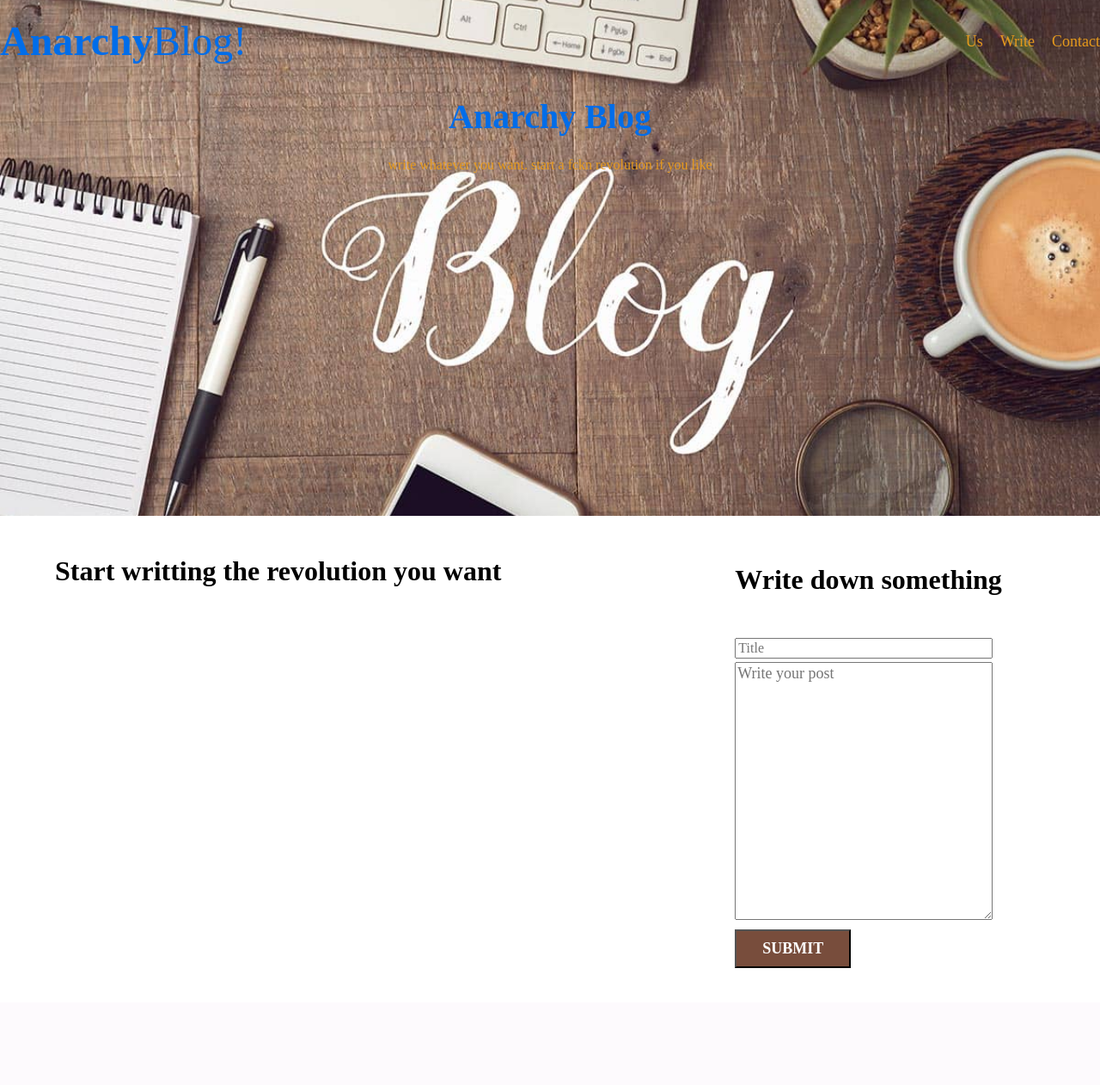
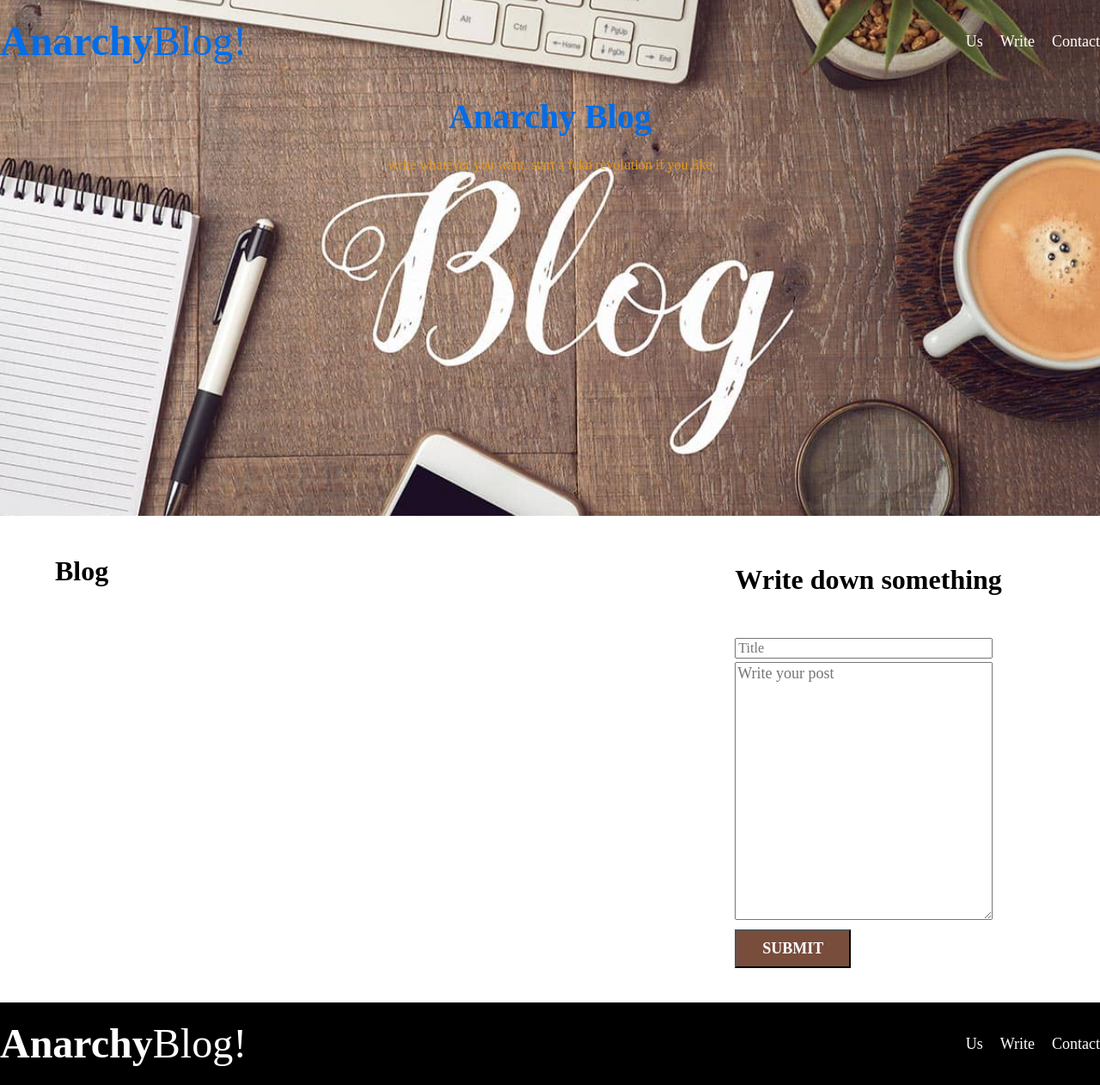
Before and after one commit to Diego-pgm/blog-app, a Flask app: page / in a window 1280 px wide. Shown: the whole page at 86% size. Before the commit the page ends 1126 px from the top, so only its background shows below. Run offline with Flask 3, Linux system fonts and the light colour scheme.

Commit message:
created footer

```diff
--- a/static/style.css
+++ b/static/style.css
@@ -126,7 +126,7 @@ img {
     display: block;
     text-align: center;
     font-size: 1.8rem;
-    color: var(--ora);
+    color: var(--white);
 }
 
 @media (min-width: 768px) {
@@ -193,3 +193,13 @@ img {
     padding: 10px;
     box-sizing: border-box;
 }
+
+
+.footer {
+    background-color: black;
+}
+
+.footer h1,
+.footer .navigation__link{
+    color: var(--white);
+}
--- a/templates/index.html
+++ b/templates/index.html
@@ -30,7 +30,7 @@
 
     <div class="container main-content">
         <main class="blog">
-            <h3>Start writting the revolution you want</h3>
+            <h3>Blog</h3>
             {% for post in posts %}
             <article class="entry">
                 <div class="entry__content">
@@ -51,4 +51,20 @@
         </aside>
     </div>
 </body>
+
+<footer class="footer">
+    <div class="menu">
+        <a class="logo" href="/">
+            <h1 class="logo__name no-margin center-text"><span class="logo__bold">Anarchy</span>Blog!</h1>
+        </a>
+
+        <nav class="navigation">
+            <a href="/us" class="navigation__link">Us</a>
+            <a href="/wite" class="navigation__link">Write</a>
+            <a href="/contact" class="navigation__link">Contact</a>
+        </nav>
+    </div>
+    <div>
+</footer>
+
 </html>
```
